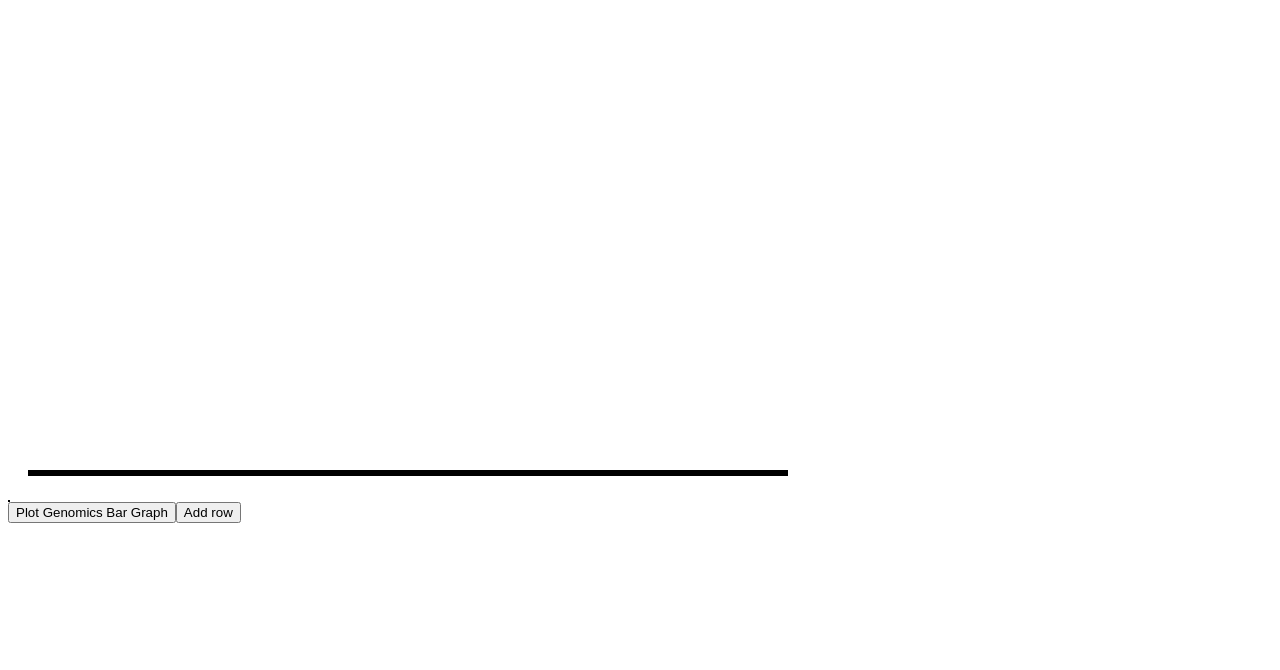
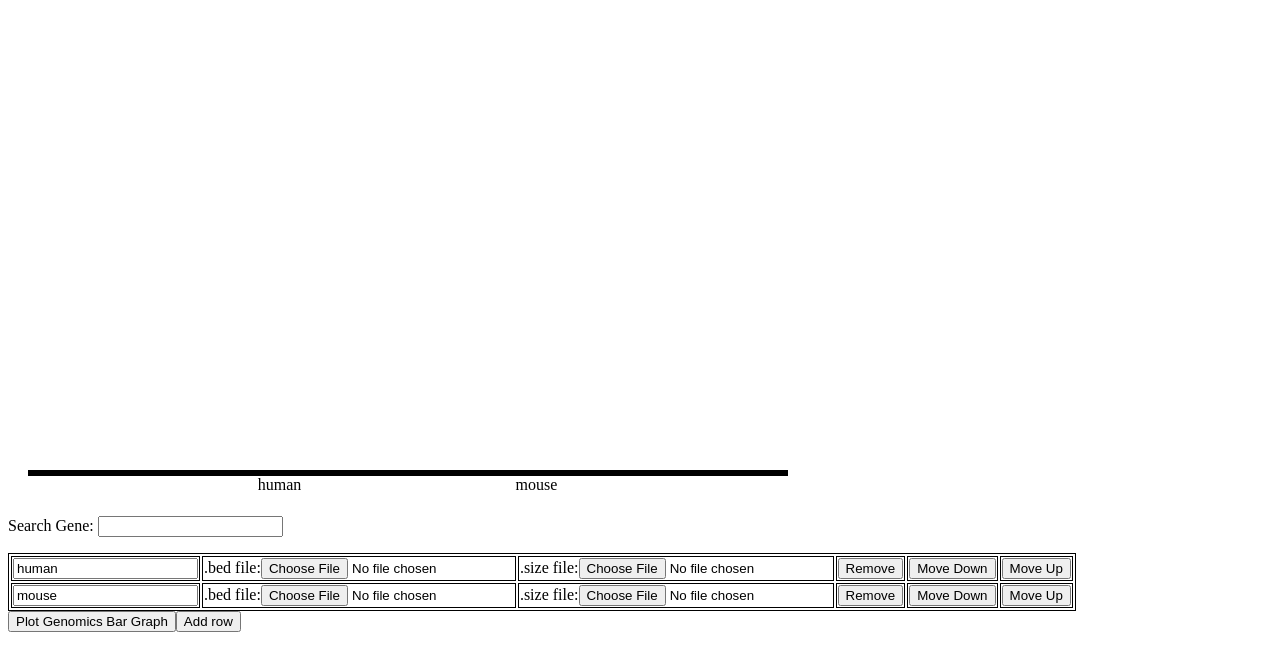
Before and after one commit to SebastienLC/synteny, a plain HTML site: page synteny.html in a window 1280 px wide. Both pictures are taken after a click on the button "Plot Genomics Bar Graph". Shown: the part 66-736 px from the top of the page. Drawn offline with nearby package versions, Linux system fonts and the light colour scheme.

Commit message:
gene search

```diff
--- a/synteny.html
+++ b/synteny.html
@@ -5,6 +5,30 @@
 
     <script type="text/javascript">
       input_object_list = [];
+
+
+      sample1 = new SpecimentInputObject();
+      sample1.name = "human";
+      input_object_list.push(sample1);
+
+      sample2 = new SpecimentInputObject();
+      sample2.name = "mouse";
+      input_object_list.push(sample2);
+
+function SpecimentInputObject() {
+  var instance = {};
+  instance.name = "";
+
+  instance.bed_file_name = "";
+  instance.bed_file_text = "";
+
+  instance.size_file_name = "";
+  instance.size_file_text = "";
+  return instance;
+}
+
+
+      input_object_list.push();
 
       function displayInputTable() {
           document.getElementById("input_table").innerHTML = getInputTableHTML(input_object_list);
@@ -19,6 +43,10 @@
 
     <div id='bar_genomics_graph_div'></div>
 
+    <p>
+      Search Gene: <input type='text' name='org_name' onchange='searchGene(this.value)' />
+    </p>
+
     <div id='input_table'>input_table</div>
 
     <div id='output'></div>
--- a/synteny.js
+++ b/synteny.js
@@ -7,16 +7,14 @@
 
 function readLocalFile(event, index, size_file) {
     // change element file name and file text
+    console.log(event.target);
     var input = event.target;
 
-    //console.log(input.files[0].name);
+    console.log(input.files[0].name);
 
     var reader = new FileReader();
     reader.onload = function(){
         var text = reader.result;
-        //var node = document.getElementById('output');
-        //node.innerText = text;
-        //console.log(reader.result.substring(0, 200));
 
         if (size_file) {
           input_object_list[index].size_file_name = input.files[0].name;
@@ -102,6 +100,39 @@ function getListElementHtml(input_object, index) {
     </tr> ";
 }
 
+
+
+
+var selectedGeneInGeneSearch = "";
+function searchGene(gene_class, div_id) {
+
+    if (!div_id) {
+        div_id = "bar_genomics_graph_div";
+    }
+
+    if (gene_class == null) gene_class = selectedGeneInGeneSearch;
+
+    var svg = d3.selectAll("#"+ div_id);
+
+
+    var lineclass = (".lines") //".str12.lines"
+    d3.selectAll(lineclass)
+        .transition()
+        .style("opacity", 0.2)
+
+    d3.selectAll("#t"+selectedGeneInGeneSearch.split('.').join("")).remove();
+
+    if (gene_class != "") {
+        var lineclass = ("." + gene_class.split('.').join("")); //dots in gene name are removed to eliminate errors (eg. ".str12.lines")
+
+        d3.selectAll(lineclass)
+            .transition()
+            .style("opacity", 1);
+    }
+    //d3.select("#t" + d[0].gname.split('.').join("")).remove();
+    selectedGeneInGeneSearch = gene_class;
+}
+
 /////////////////////////////////////////////////////////////////////////////////////////////////////////////////////////////////////
 //                                                                                                                                 //
 // Parsing and processing .bed and .size files                                                                                     //
@@ -147,10 +178,6 @@ function Genome(chrom_size_file, bed_file) {
     instance.org
     return instance;
 }
-
-
-
-
 
 /////////////////////////////////////////////////////////////////////////////////////////////////////////////////////////////////////
 //                                                                                                                                 //
@@ -417,6 +444,10 @@ function plotGenomicsBarGraph(genome_list, div_id) {
         })
         //On mouseout lines will become transparent and related gene text will be removed
         .on("mouseout", function(d, i) {
+
+            if (selectedGeneInGeneSearch.split('.').join("") ==
+                d[0].gname.split('.').join("")) return;
+
             var lineclass = ("." + d[0].gname.split('.').join("") + ".lines") //".str12.lines"
             d3.selectAll(lineclass)
                 .transition()
@@ -475,4 +506,7 @@ function plotGenomicsBarGraph(genome_list, div_id) {
         .attr("transform", "translate(0," + height + ")")
         .call(xAxis)
         .style("text-anchor", "end");
+
+
+    searchGene(null);
 }
```
